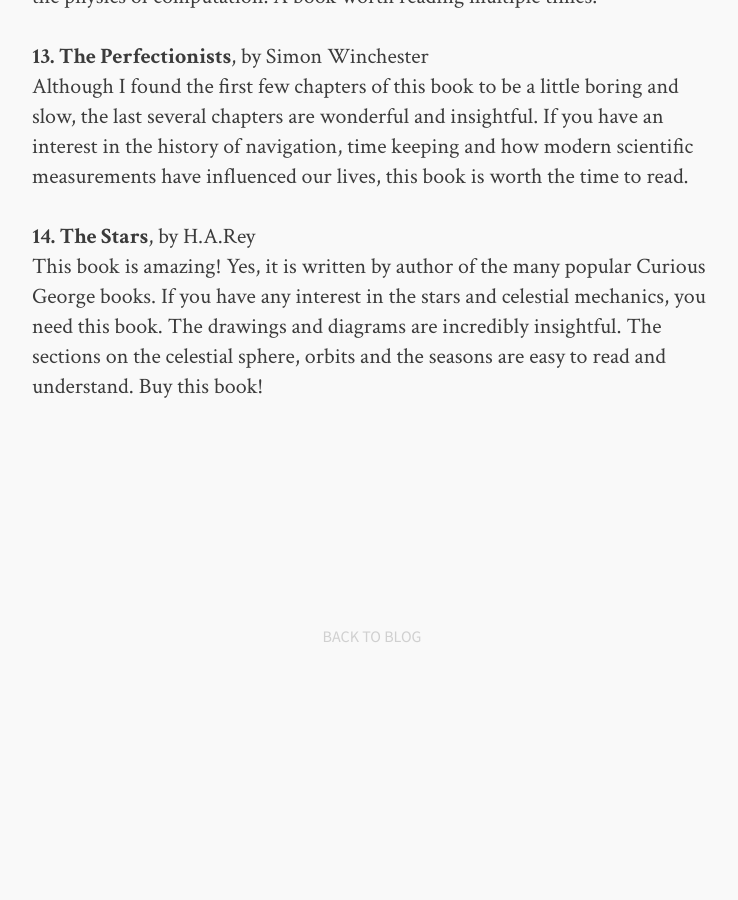
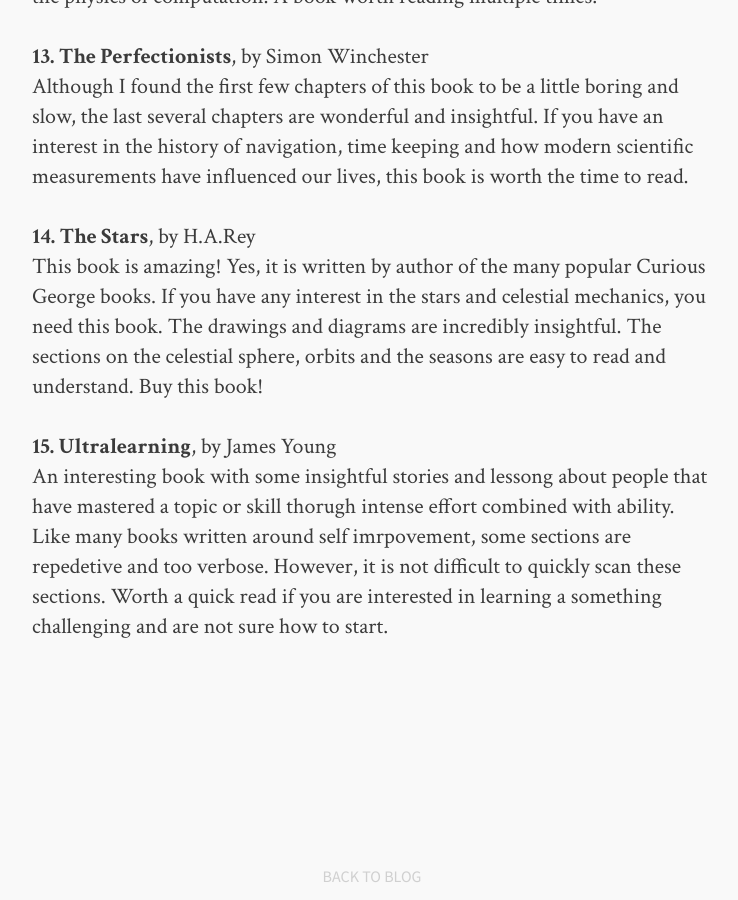
Before and after one commit to ohmdsp/ohmdsp.github.io, a Jekyll site: the page built from _posts/blog/2019-09-21-Ongoing-Reading-List.md, in a window 1280 px wide and 900 px high, scrolled down 3323 px. Shown: the whole window, without its empty margins (268-1006 px from the left). Built offline with Jekyll 4.4.1, drawn with Linux system fonts in a browser that asks for light colours; nearby versions of some CDN libraries; a script that is not in the unit is left out; comment, search, counter and statistics services are not loaded; before the commit the page ends 3983 px from its top, so only the background shows below that.

Commit message:
added book

```diff
--- a/_posts/blog/2019-09-21-Ongoing-Reading-List.md
+++ b/_posts/blog/2019-09-21-Ongoing-Reading-List.md
@@ -40,3 +40,5 @@
 Although I found the first few chapters of this book to be a little boring and slow, the last several chapters are wonderful and insightful. If you have an interest in the history of navigation, time keeping and how modern scientific measurements have influenced our lives, this book is worth the time to read. <br> <br>
 __14. The Stars__, by H.A.Rey<br>
 This book is amazing! Yes, it is written by author of the many popular Curious George books. If you have any interest in the stars and celestial mechanics, you need this book. The drawings and diagrams are incredibly insightful. The sections on the celestial sphere, orbits and the seasons are easy to read and understand. Buy this book!<br> <br>
+__15. Ultralearning__, by James Young<br>
+An interesting book with some insightful stories and lessong about people that have mastered a topic or skill thorugh intense effort combined with ability. Like many books written around self imrpovement, some sections are repedetive and too verbose. However, it is not difficult to quickly scan these sections. Worth a quick read if you are interested in learning a something challenging and are not sure how to start.  <br> <br>
```
